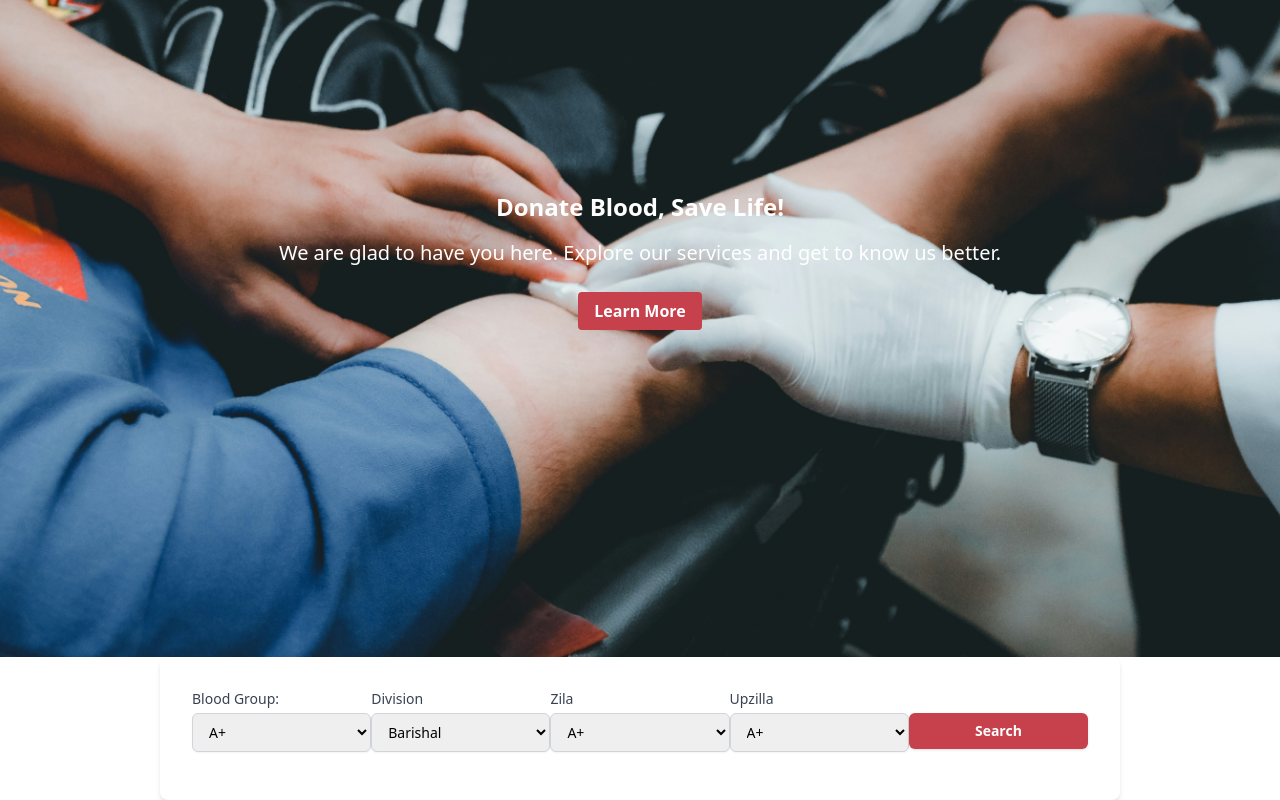
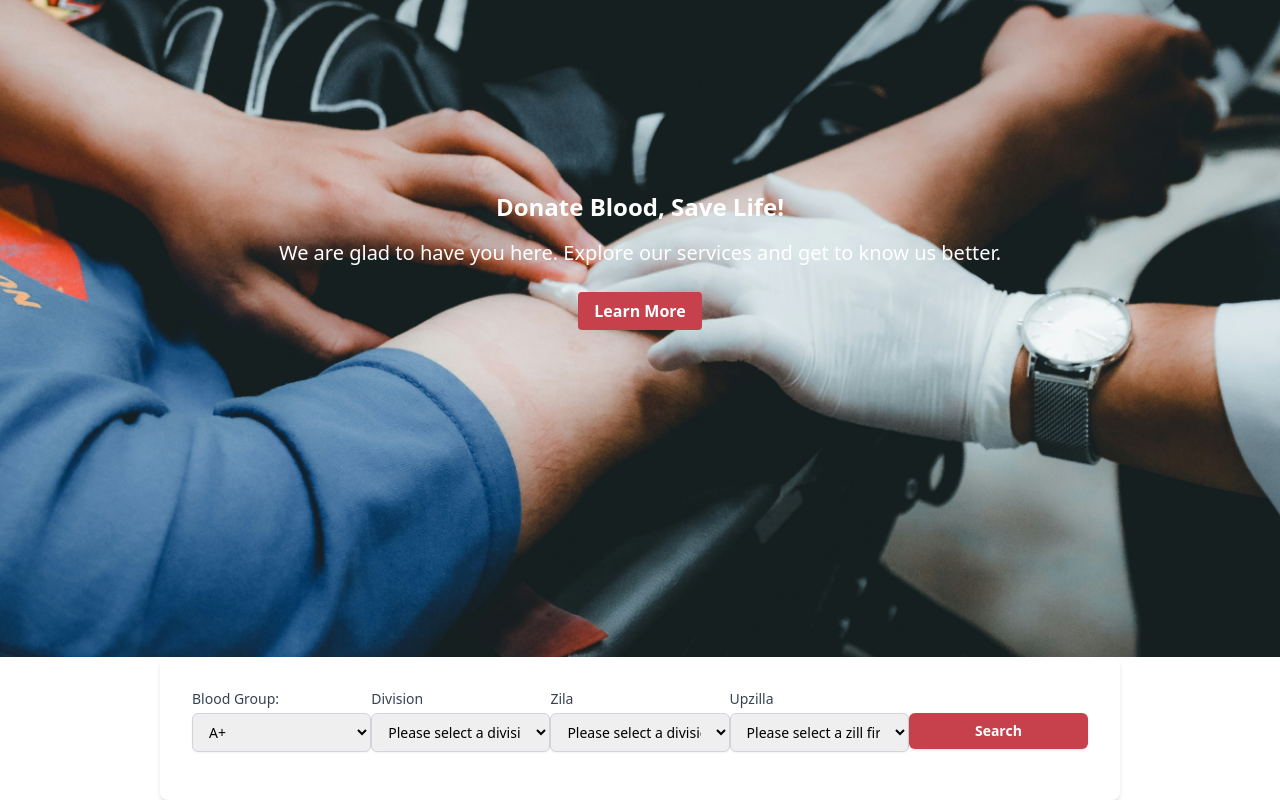
Before and after one commit to rifatjayed/Blood_Donation, a React (Vite) app: page / in a window 1280 px wide. Shown: the part 207-1007 px from the top of the page. Built offline with nearby package versions, Linux system fonts and the light colour scheme.

Commit message:
Update Search.jsx

```diff
--- a/src/components/Search.jsx
+++ b/src/components/Search.jsx
@@ -2,22 +2,25 @@ import { useEffect, useState } from "react";
 import divisiondistrict from "../assets/division";
 
 const Search = () => {
-  const [division, setDivision] = useState();
-  const [district, setDistrict] = useState();
+  const [divisionIdx, setDivisionIdx] = useState(-1);
+  const [districtIdx, setDistrictIdx] = useState(-1);
   const [formData, setFormData] = useState({
     bloodGroup: "",
-    division: "Barishal",
+    division: "",
     district: "",
     upazilla: "",
   });
 
   const handleChange = (e) => {
-    console.log(e.target);
+    // console.log(e.target);
     setFormData({
       ...formData,
       [e.target.name]: e.target.value,
     });
   };
+  console.log(formData);
+  console.log(divisionIdx);
+  console.log(districtIdx);
 
   return (
     <div className="flex items-center justify-center  ">
@@ -51,14 +54,21 @@ const Search = () => {
             <select
               id="division"
               name="division"
+              value={formData.division}
               onChange={(e) => {
-                handleChange(e);
-                setDivision(e.target.ind);
-                // console.log(e.target.ind);
-                // console.log("division: ", division);
+                // handleChange(e);
+                setFormData({
+                  ...formData,
+                  division: e.target.value,
+                  district: "",
+                  upazilla: "",
+                });
+                setDistrictIdx(-1);
+                setDivisionIdx(e.target.selectedIndex - 1);
               }}
-              className="mt-1  w-full py-2 px-3 border border-gray-300  rounded-md shadow-sm focus:outline-none focus:ring-red-500 focus:border-red-500 sm:text-sm"
+              className="mt-1 w-full py-2 px-3 border border-gray-300  rounded-md shadow-sm focus:outline-none focus:ring-red-500 focus:border-red-500 sm:text-sm"
             >
+              <option value={""}>Please select a division</option>
               {divisiondistrict.map((division, index) => (
                 // eslint-disable-next-line react/jsx-key
                 <option value={division.division} key={index} ind={index}>
@@ -74,18 +84,34 @@ const Search = () => {
             </label>
             <select
               id="blood-group"
-              name="bloodGroup"
-              onChange={handleChange}
+              name="district"
+              value={formData.district}
+              onChange={(e) => {
+                // handleChange(e);
+                setFormData({
+                  ...formData,
+                  district: e.target.value,
+                  upazilla: "",
+                });
+                setDistrictIdx(e.target.selectedIndex - 1);
+              }}
               className="mt-1  w-full py-2 px-3 border border-gray-300  rounded-md shadow-sm focus:outline-none focus:ring-red-500 focus:border-red-500 sm:text-sm"
             >
-              <option value="A+">A+</option>
-              <option value="A-">A-</option>
-              <option value="B+">B+</option>
-              <option value="B-">B-</option>
-              <option value="AB+">AB+</option>
-              <option value="AB-">AB-</option>
-              <option value="O+">O+</option>
-              <option value="O-">O-</option>
+              {divisionIdx + 1 ? (
+                <option value={""}>Please select a district</option>
+              ) : (
+                <option value={""}>Please select a division first</option>
+              )}
+
+              {divisionIdx + 1 &&
+                divisiondistrict[divisionIdx].district.map(
+                  (district, index) => (
+                    // eslint-disable-next-line react/jsx-key
+                    <option value={district.district} key={index} ind={index}>
+                      {district.district}
+                    </option>
+                  )
+                )}
             </select>
           </div>
 
@@ -95,18 +121,27 @@ const Search = () => {
             </label>
             <select
               id="blood-group"
-              name="bloodGroup"
-              onChange={handleChange}
+              name="upazilla"
+              value={formData.upazilla}
+              onChange={(e) => {
+                handleChange(e);
+              }}
               className="mt-1  w-full py-2 px-3 border border-gray-300  rounded-md shadow-sm focus:outline-none focus:ring-red-500 focus:border-red-500 sm:text-sm"
             >
-              <option value="A+">A+</option>
-              <option value="A-">A-</option>
-              <option value="B+">B+</option>
-              <option value="B-">B-</option>
-              <option value="AB+">AB+</option>
-              <option value="AB-">AB-</option>
-              <option value="O+">O+</option>
-              <option value="O-">O-</option>
+              {districtIdx+1 ? (
+                <option value={""}>Please select an upazilla</option>
+              ) : (
+                <option value={""}>Please select a zill first</option>
+              )}
+              {districtIdx+1 &&
+                divisiondistrict[divisionIdx].district[
+                  districtIdx
+                ].upazilla.map((upazilla, index) => (
+                  // eslint-disable-next-line react/jsx-key
+                  <option value={upazilla} key={index} ind={index}>
+                    {upazilla}
+                  </option>
+                ))}
             </select>
           </div>
 
```
